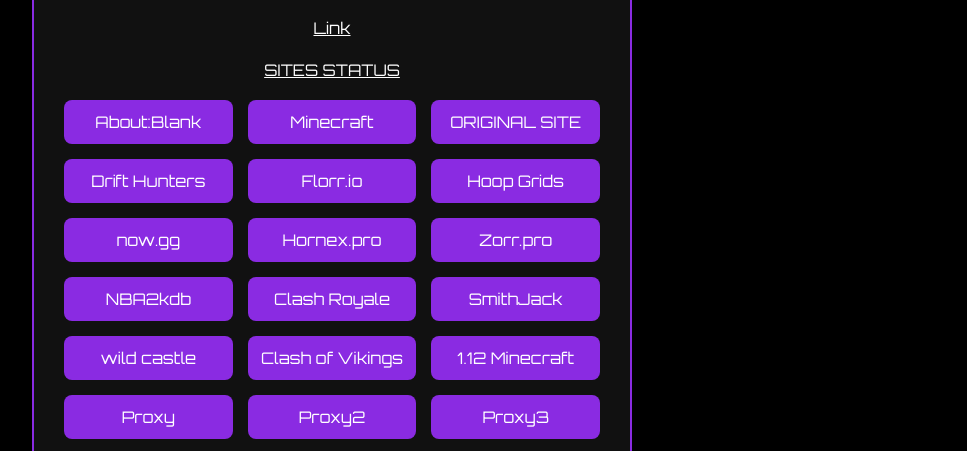
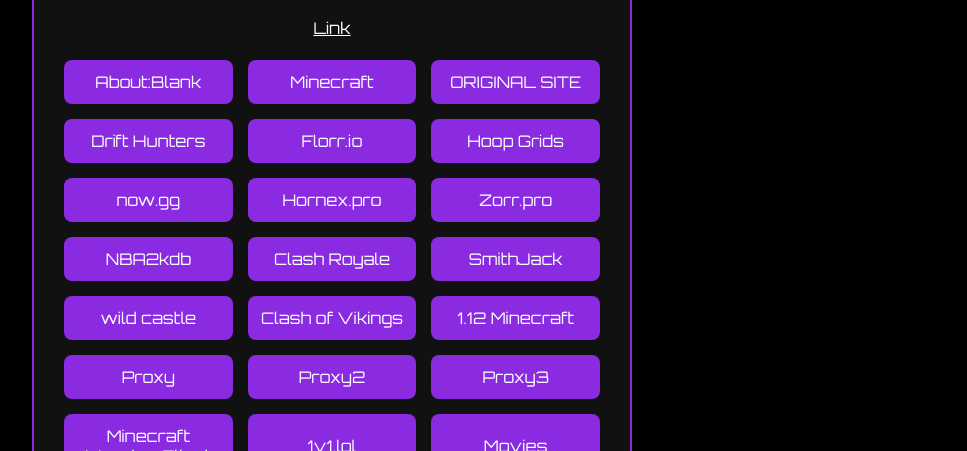
Before and after one commit to sckurvy/superdupercool, a plain HTML site: page index.html in a window 1280 px wide. Shown: the part 321-772 px from the top of the page, without its empty margins (308-1275 px from the left). Drawn offline with Linux system fonts and the light colour scheme.

Commit message:
Update index.html

```diff
--- a/index.html
+++ b/index.html
@@ -219,7 +219,6 @@
       <h1>Suggestions:</h1>
       <a href="https://docs.google.com/forms/d/e/1FAIpQLSfOHgllemZvNHiWS6_LZdOZUL10CVw6OCpTJArUvCAcyEyXtA/viewform?usp=header">Link</a>
       <h1> </h1>
-      <a href="https://docs.google.com/document/d/1y36LX33MmFMzsjjKCqYTJ5qk2FkEHCtm6cdkkH1r9Y8/edit?usp=sharing">SITES STATUS</a>
       <div class="launcher-grid" id="launcherGrid"></div>
       <div class="footer">neh neh neh</div>
     </div>
```
